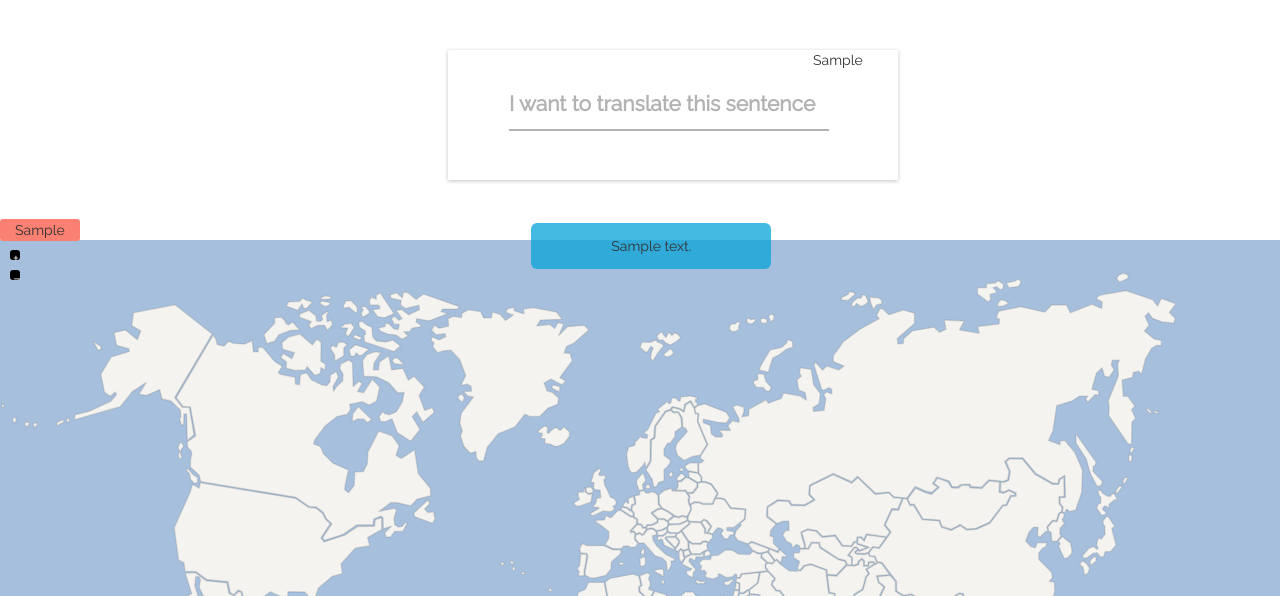
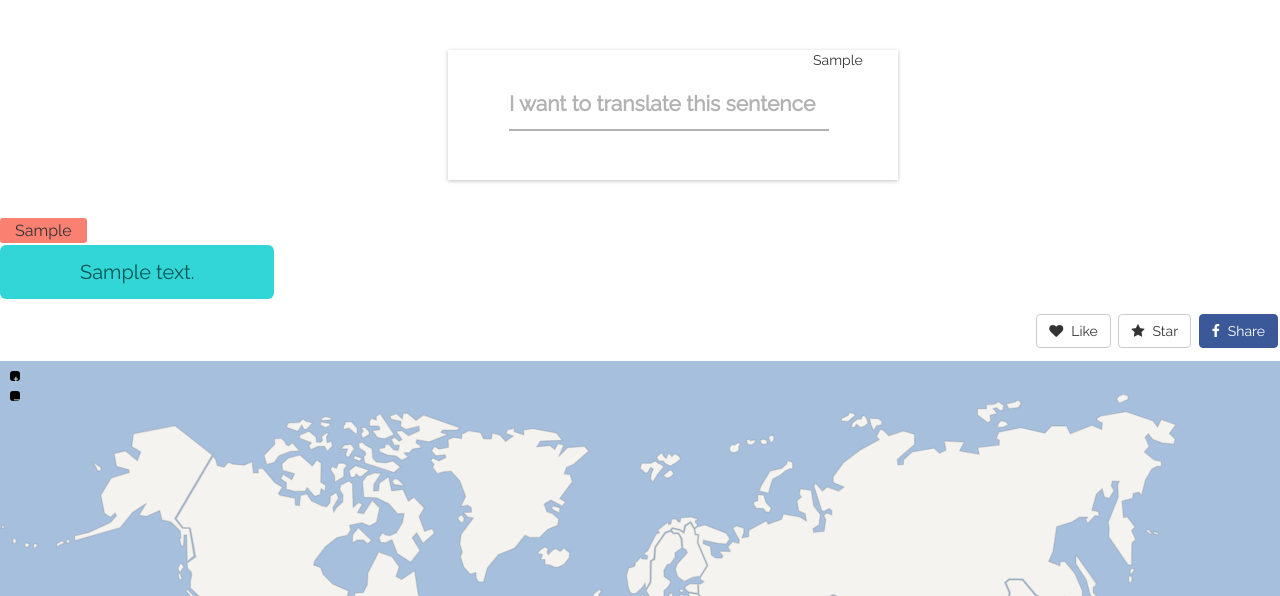
Before and after one commit to eva19950630/sentence_SCL, a Django app: page /sentence/1/ in a window 1280 px wide. Shown: the part 60-656 px from the top of the page. Run offline with Django 3.2, Linux system fonts and the light colour scheme; tables that the repository leaves empty hold one stand-in row (values such as "Sample post"); some libraries are stand-ins or nearby versions.

Commit message:
UI modify 20170107: sentence.html

```diff
--- a/sentence/static/css/sentence.css
+++ b/sentence/static/css/sentence.css
@@ -16,6 +16,37 @@
 }
 
 
+/*.sentenceInfo {
+  background-color: #f0f0f0;
+}*/
+
+/*.sentenceInfo.language {
+  margin-left:10%;
+  margin-right:25%;
+  float:left;
+}*/
+
+
+/*title*/
+/*.sentenceInfo.sentence {
+  margin-left:20%;
+  margin-right:10%;
+  float:left;
+}*/
+
+.sentenceInfo.language {
+  margin: 0 0 15px 0;
+}
+
+.sentenceInfo.sentence {
+  margin: 0 0 20px 0;
+}
+
+.sentenceInfo.rightbtn {
+  float: right;
+  margin: 0 0 5px 0;
+}
+
 
 #float-sentence {
     width: auto;
@@ -23,12 +54,13 @@
     position: relative;
     z-index: 11;
 
-    background-color: rgba(12, 165, 216, 0.77);
+    background-color: rgba(0, 204, 204, 0.8);
+
+    font-size: 20px;
+    color: #005454;
 
     border-radius: 6px;
     padding: 15px 80px;
-
-
 }
 
 #float-language {
@@ -37,10 +69,39 @@
     position: relative;
     z-index: 11;
 
+    font-size: 16px;
+
     background-color:salmon;
     border-radius: 3px;
     padding: 3px 15px;
 }
+
+.sentenceInfo.rightbtn span {
+  padding: 2px;
+}
+
+.btn.heartbtn:hover {
+  /*background-color: rgba(221, 104, 100, 0.2);*/
+}
+
+.btn.heartbtn:focus {
+  color: #dd6864;
+  border-color: #dd6864;
+  background-color: transparent;
+}
+
+.btn.starbtn:focus {
+  color: #ffc70f;
+  border-color: #ffc70f;
+  background-color: transparent;
+}
+
+.btn.sharebtn {
+  color: #fff;
+  border-color: #3b5998;
+  background-color:  #3b5998;
+}
+
 
 .float {
     position: relative;
@@ -83,3 +144,23 @@
 .cards-block {
     margin: 30px;
 }
+
+
+/*translation post box*/
+.modal-sentence {
+  /*position: absolute;
+  left: 10%;*/
+  position: relative;
+  margin: 0 0 35px 10px;
+  padding: 10px;
+  width: 350px;
+  background-color: #f0f0f0;
+  text-align: center;
+  word-wrap: break-word;
+  word-break: normal;
+}
+
+.modalSentence-content {
+  font-size: 20px;
+  margin-bottom: 20px;
+}
--- a/sentence/static/css/textfield.css
+++ b/sentence/static/css/textfield.css
@@ -73,7 +73,7 @@
 }
 
 .post-box.translation {
-  height: 350px;
+  height: 450px;
 }
 
 .postbox-content {
--- a/sentence/templates/sentence/sentence.html
+++ b/sentence/templates/sentence/sentence.html
@@ -29,15 +29,19 @@
                             {% csrf_token %}
                             {{ form.as_p }}
 
-                            <h2>DALIY TRANSLATION</h2>
+                            <h2>DAILY TRANSLATION</h2>
+
+                            <div class="modal-sentence">
+                                <span class="modalSentence-content" class="text-center">{{ sentence_content.Content }}</span>
+                            </div>
 
                             <i class="fa fa-language" style="color:#00CCCC;"></i>&emsp;<font color="#00CCCC">TRANSLATION</font>
-                            <input id="input" type='text' name="translation" placeholder="Translate this sentence with another language"></input>
+                            <input id="input" type='text' name="translation" placeholder="With another language"></input>
 
                             <i class="fa fa-tag" style="color:#00CCCC;"></i>&emsp;<font color="#00CCCC">LANGUAGE</font>
                             <input type="text" name="translation_tag" placeholder="Type the language (English only)"/>
 
-                            <input type="submit" name="post_submit" value="Submit" />
+                            <input id="post-submit" type="submit" name="post_submit" value="Submit" />
 
                         </div>
 
@@ -62,10 +66,26 @@
 <!-- Sentence posts in one country -->
 <div class="map-container-fluid map-content">
     <div class="map-block">
-        <div id="row">
-          <span id="float-language" class="">{{ sentence_content.Sentence_tag }}</span>
-          <span id="float-sentence" class="text-center" style="left:35vw; top:2vh;">{{ sentence_content.Content }}</span>
-        </div>
+            <div class="sentenceInfo language">
+                <span id="float-language" class="">{{ sentence_content.Sentence_tag }}</span>
+            </div>
+            <div class="sentenceInfo sentence">
+
+                <span id="float-sentence" class="text-center">{{ sentence_content.Content }}</span>
+            </div>
+            <div class="sentenceInfo rightbtn">
+                <!-- Like / Share -->
+                <span class="like">
+                    <button type="button" class="btn heartbtn btn-default navbar-btn" data-toggle="modal"><i class="fa fa-heart"></i>&ensp;Like</button>
+                </span>
+                <span class="star">
+                    <button type="button" class="btn starbtn btn-default navbar-btn" data-toggle="modal"><i class="fa fa-star"></i>&ensp;Star</button>
+                </span>
+                <span class="share">
+                    <button type="button" class="btn sharebtn btn-default navbar-btn" data-toggle="modal"><i class="fa fa-facebook"></i>&ensp;Share</button>
+                </span>
+            </div>
+
 
         <div id="vmap" style="width: 100vw; height: 100vh;">
 
--- a/sentence/views.py
+++ b/sentence/views.py
@@ -17,7 +17,10 @@ def index(request):
     sentencemodel = Sentence.objects.filter()
     if request.session.get('UID'):
         print('login index')
-        usermodel = User.objects.get(UID=request.session['UID'])
+        try:
+            usermodel = User.objects.get(UID=request.session['UID'])
+        except User.DoesNotExist:
+            usermodel = None
         return render(request, "sentence/index_afterlogin.html",{'username': usermodel,'sentence_content': sentencemodel})
     else:
         print('logout index')
@@ -30,7 +33,11 @@ def sentence_url(request, sid):
     new_sentence = Sentence.objects.get(SID = int(sid))
 
     if request.session.get('UID'):
-        usermodel = User.objects.get(UID=request.session.get('UID'))
+        # usermodel = User.objects.get(UID=request.session.get('UID'))
+        try:
+            usermodel = User.objects.get(UID=request.session['UID'])
+        except User.DoesNotExist:
+            usermodel = None
         # new_sentence = Sentence.objects.get(SID = int(sid))
         return render(request, 'sentence/sentence.html',{'sentence_content': new_sentence,'username': usermodel})
     else:
```
Also changed, not shown: db.sqlite3, 2 other files.
